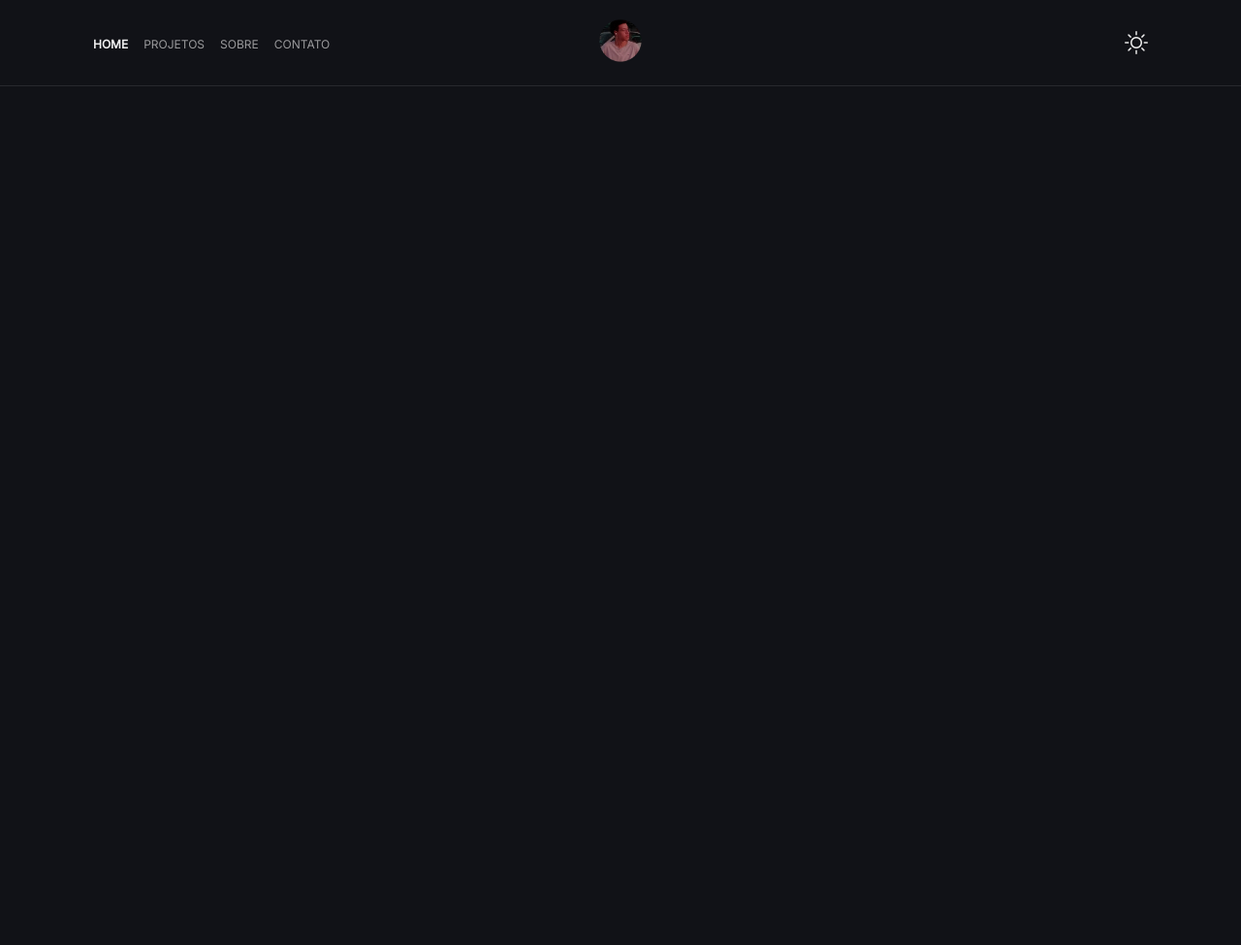
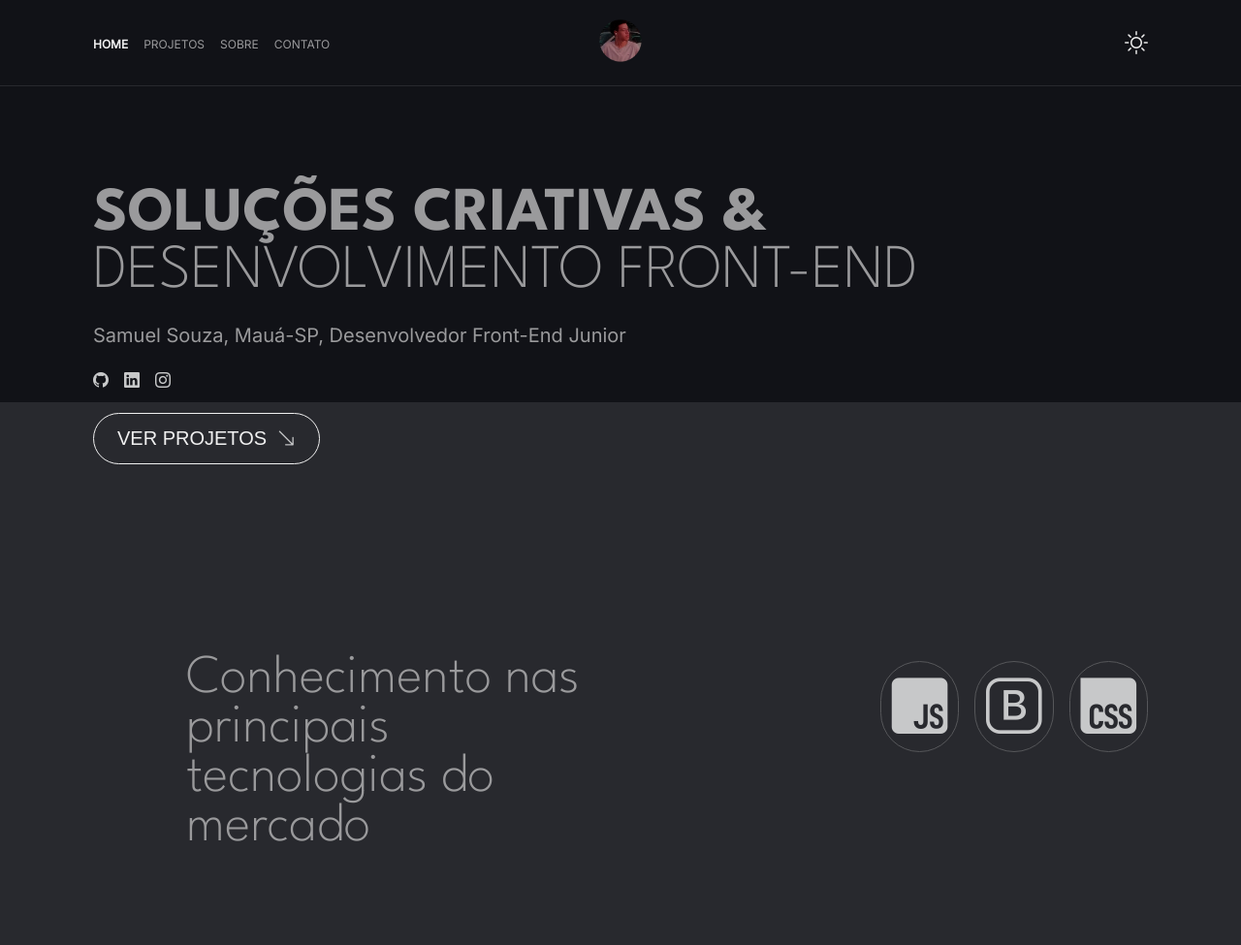
Before and after one commit to SamuelSouza99/Portifolio-Pessoal, a plain HTML site: page index.html in a window 1280 px wide. Shown: the whole page at 97% size. Before the commit the page ends 800 px from the top, so only its background shows below. Drawn offline with nearby package versions, Linux system fonts and the light colour scheme.

Commit message:
Add main, section

```diff
--- a/index.html
+++ b/index.html
@@ -1,5 +1,5 @@
 <!DOCTYPE html>
-<html lang="pt-br">
+<html lang="pt-br" data-theme="dark">
 <head>
     <meta charset="UTF-8">
     <meta name="viewport" content="width=device-width, initial-scale=1.0">
@@ -12,6 +12,8 @@
 
     <link rel="stylesheet" href="./src/styles/reset.css">
     <link rel="stylesheet" href="./src/styles/style.css">
+
+    <script src="./src/scripts/script.js" defer></script>
 </head>
 <body>
     <header class="header">
@@ -52,6 +54,7 @@
         </div>
 
         <div class="header__toggle">
+                                    <!-- bi-moon-stars -->
             <i id="toggleTheme" class="bi bi-sun"></i>
         </div>
     </header>
@@ -87,5 +90,53 @@
             </li>
         </ul>
     </nav>
+
+    <main>
+        <div class="main__content1">
+            <h1><strong>Soluções Criativas &</strong> Desenvolvimento Front-End</h1>
+            <p>Samuel Souza, Mauá-SP, Desenvolvedor Front-End Junior</p>
+
+            <ul class="menu menu--social">
+                <li>
+                    <a class="menu__link" href=""></a>
+                    <i class="manu__icon bi bi-github"></i>
+                </li>
+
+                <li>
+                    <a class="menu__link" href=""></a>
+                    <i class="manu__icon bi bi-linkedin"></i>
+                </li>
+
+                <li>
+                    <a class="menu__link" href=""></a>
+                    <i class="manu__icon bi bi-instagram"></i>
+                </li>
+            </ul>
+
+            <button class="btn btn--primary">
+                <span>Ver Projetos</span>
+                <i class="bi bi-arrow-down-right"></i>
+            </button>
+        </div>
+    </main>
+
+    <section class="skills">
+        <h2>Conhecimento nas principais tecnologias do mercado</h2>
+
+        <ul class="skills__list">
+            <li class="skills__item">
+                <i class="skills__logo bi bi-javascript"></i>
+            </li>
+
+            <li class="skills__item">
+                <i class="skills__logo bi bi-bootstrap"></i>
+            </li>
+
+            <li class="skills__item">
+                <i class="skills__logo bi bi-css"></i>
+            </li>
+        </ul>
+    </section>
+
 </body>
 </html>
--- /dev/null
+++ b/src/scripts/script.js
@@ -0,0 +1,17 @@
+const toggleTheme = document.getElementById("toggleTheme");
+const rootHtml = document.documentElement;
+
+function changeTheme() {
+    const currentTheme = rootHtml.getAttribute("data-theme");
+
+    if (currentTheme === "dark") {
+        rootHtml.setAttribute("data-theme", "light");
+    } else {
+        rootHtml.setAttribute("data-theme", "dark");
+    }
+
+    toggleTheme.classList.toggle("bi-sun");
+    toggleTheme.classList.toggle("bi-moon-stars");
+}
+
+toggleTheme.addEventListener("click", changeTheme);
--- a/src/styles/style.css
+++ b/src/styles/style.css
@@ -1,15 +1,19 @@
 /* Fonte */
 @import url('https://fonts.googleapis.com/css2?family=Inter:ital,opsz@0,14..32;1,14..32&display=swap');
 
+@import url('https://fonts.googleapis.com/css2?family=League+Spartan:wght@100..900&display=swap');
+
 /* Variaveis: */
-:root {
+:root, :root[data-theme='dark'] {
     --primary-color: #f0f0f0;
 
     --primary-bg-color: #111217;
 
     --secondary-bg-color: #28292E;
 
-    --border-color: #28292E;
+    --primary-border-color: #28292E;
+
+    --secondary-border-color: #56575A;
 
     --title-color: #9A9A9C;
 
@@ -20,18 +24,66 @@
     --icon-color: #C7C8C9;
 }
 
+:root[data-theme='light'] {
+    --primary-color: #0B0B0F;
+
+    --primary-bg-color: #E9E9E9;
+
+    --secondary-bg-color: #C7C8C9;
+
+    --primary-border-color: #C7C8C9;
+
+    --secondary-border-color: #C7C8C9;
+
+    --title-color: #0B0B0F;
+
+    --text-color: #28292E;
+
+    --link-color: #28292E;
+
+    --icon-color: #56575A;
+}
+
 body {
     background: var(--primary-bg-color);
 
     font-family: 'Inter', sans-serif;
+
+    /* add */
+    color: var(--text-color);
 }
 
 a {
     text-decoration: none;
+    color: var(--text-color);
+}
+
+a:hover {
+    color: var(--primary-color);
+    font-weight: 600;
 }
 
 i {
     color: var(--icon-color);
+}
+
+h1 {
+    font-size: 2.5rem;
+    font-weight: 200;
+}
+
+h1,
+h2,
+h3 {
+    font-family: 'League Spartan', sans-serif;
+    text-transform: uppercase;
+    color: var(--title-color);
+    font-weight: 200;
+}
+
+p {
+    font-size: 1.25rem;
+    text-align: justify;
 }
 
 .header {
@@ -42,6 +94,9 @@ i {
 
     width: 100%;
     padding: 0.5rem 1rem;
+
+    /* add */
+    z-index: 2;
 }
 
 .header__toggle {
@@ -57,6 +112,9 @@ i {
 #toggleTheme {
     font-size: 1.5rem;
     color: var(--primary-color);
+
+    cursor: pointer;
+    transition: ease-in-out 0.4s;
 }
 
 .menu {
@@ -75,11 +133,11 @@ i {
     bottom: 0;
     justify-content: space-between;
 
-    border-top: 1px solid var(--border-color);
+    border-top: 1px solid var(--primary-border-color);
 }
 
 .menu--mobile .menu__link {
-    display: flex;
+    /* display: flex; */
     flex-direction: column;
     justify-content: center;
     align-items: center;
@@ -118,10 +176,101 @@ i {
     gap: 1rem;
 }
 
+.menu--social {
+    gap: 1rem;
+}
+
+.btn {
+    display: flex;
+    justify-content: center;
+    align-items: center;
+    gap: 0.625rem;
+    width: 100%;
+    background: transparent;
+    border-radius: 3.125rem;
+    padding: 0.875rem 1.5rem;
+    transition: ease-in-out 0.3s;
+    cursor: pointer;
+}
+
+.btn:hover {
+    transform: scale(1.05);
+    transition: ease-in-out 0.3s;
+}
+
+.btn span,
+.btn i {
+    font-size: 1.25rem;
+    text-transform: uppercase;
+}
+
+.btn--primary span {
+    color: var(--primary-color);
+}
+
+.btn--primary {
+    border: 1px solid var(--primary-color);
+}
+
+main {
+    display: flex;
+    flex-direction: column;
+    gap: 2rem;
+    padding: 2.5rem 1rem;
+}
+
+.main__content1 {
+    display: flex;
+    flex-direction: column;
+    gap: 1.5rem;
+}
+
+.skills {
+    display: flex;
+    flex-direction: column;
+    align-items: center;
+    justify-content: flex-start;
+    gap: 1.25rem;
+    padding: 6.25rem 1rem 2rem 1rem;
+    background: var(--secondary-bg-color);
+    margin-top: -5.5rem;
+}
+
+.skills h2 {
+    font-size: 2rem;
+    text-transform: none;
+}
+
+.skills__list {
+    display: flex;
+    flex-flow: row wrap;
+    justify-content: space-between;
+    gap: 0.5rem;
+}
+
+.skills__item {
+    display: flex;
+    flex-direction: row;
+    justify-content: center;
+    align-items: center;
+    font-size: 2.8rem;
+    /* height: 4.8rem; */
+    aspect-ratio: 1/1;
+    border: 1px solid var(--secondary-border-color);
+    border-radius: 50px;
+
+    padding: 0.682rem;
+}
+
+/* .skills__logo {
+    height: 2.4rem;
+} */
+
+
 @media (min-width: 768px) {
     .header {
         position: fixed;
-        border-bottom: 1px solid var(--border-color);
+        border-bottom: 1px solid var(--primary-border-color);
         padding: 1rem 6rem;
         background: var(--primary-bg-color);
     }
@@ -138,10 +287,81 @@ i {
     .header__toggle {
         min-width: 30%;
     }
+
+    h1 {
+        font-size: 4rem;
+    }
+
+    main {
+        padding: 8rem 6rem 4rem 6rem;
+    }
+
+    .main__content1 {
+        display: flex;
+        flex-direction: column;
+        align-items: flex-start;
+    }
+
+    .skills {
+        padding: 6.25rem 6rem 2rem 6rem;
+        margin-top: -6rem;
+    }
+
+    /* add */
+
+    h2 {
+        font-size: 3rem;
+    }
 }
 
+@media (min-width: 1200px) {
+    main {
+        padding: 12rem 6rem 2rem;
+    }
+
+    .main__content1 .btn {
+        width: auto;
+    }
+
+    .skills {
+        flex-direction: row;
+        justify-content: space-between;
+    }
+
+    .skills h2 {
+        font-size: 3.5rem;
+        width: 60%;
+        padding: 10rem 6rem 4rem;
+    }
+
+    .skills__list {
+        gap: 1rem;
+    }
+
+    .skills__item {
+        font-size: 3.6rem;
+    }
+}
+
+
 @media (min-width: 1400px) {
+    h1 {
+        font-size: 6.25rem;
+    }
+
+    p {
+        font-size: 1.5rem;
+    }
+
     .header {
         padding: 1rem 15rem;
     }
+
+    main {
+        padding: 12rem 15rem 2rem;
+    }
+
+    .skills {
+        padding: 10rem 15rem 4rem;
+    }
 }
```
